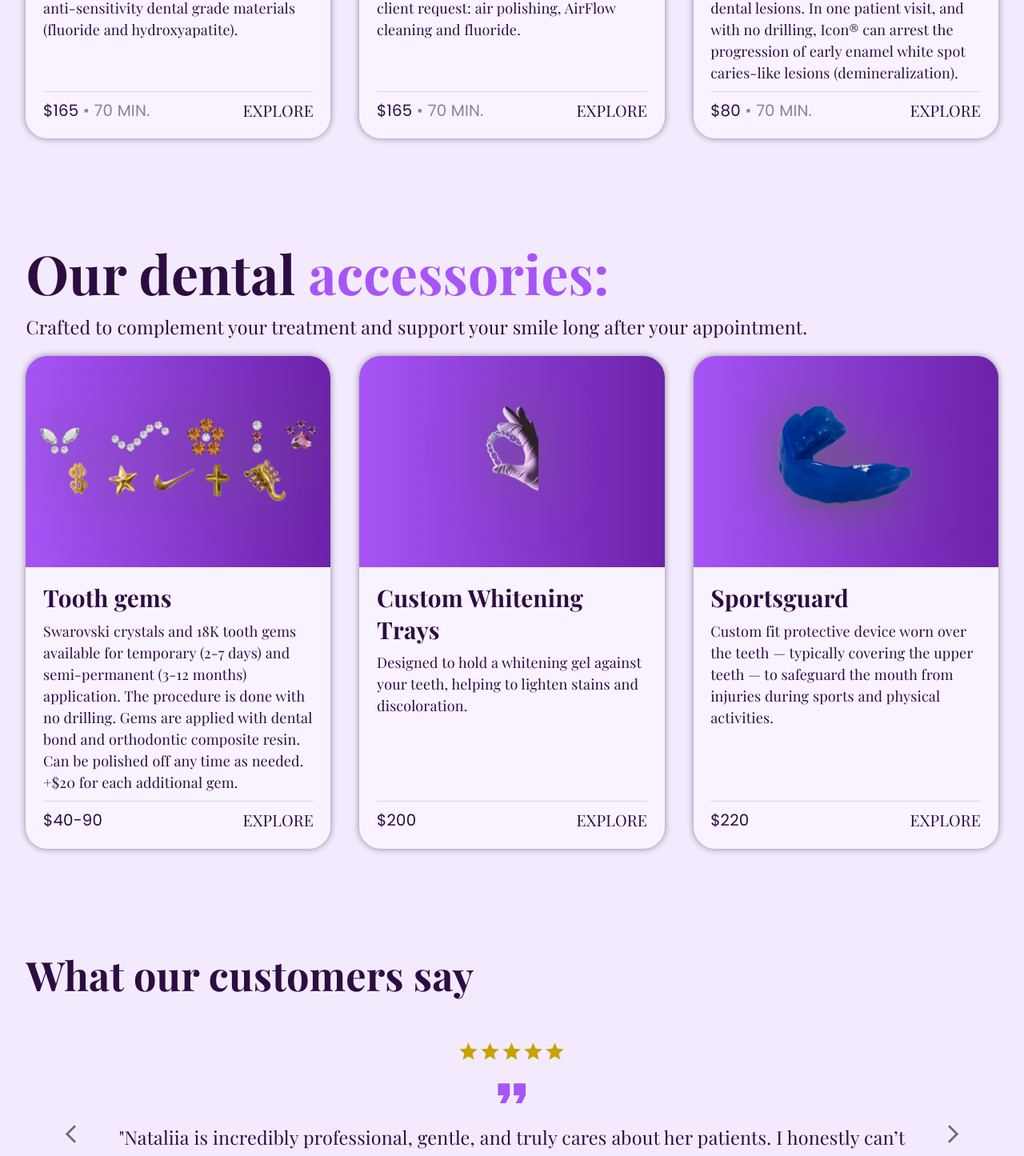
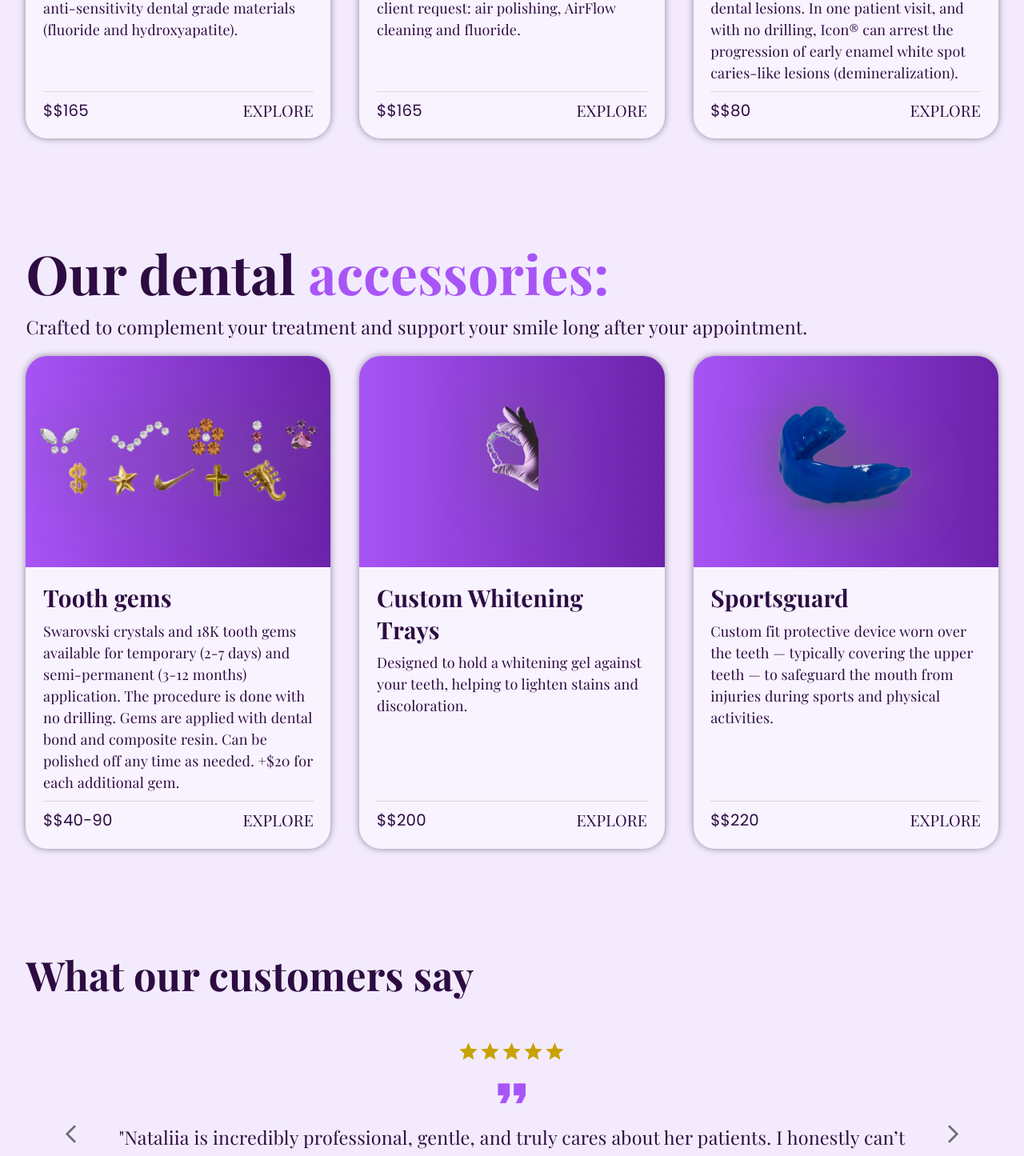
Before and after one commit to nadobrranichh/apollonia, a React (Vite) app: page / in a window 1280 px wide. Shown: the part 2600-4045 px from the top of the page at 80% size. Built offline with nearby package versions, Linux system fonts and the light colour scheme; no server answers; a web font is replaced by a local one.

Commit message:
feat: add translations to homepage

```diff
--- /dev/null
+++ b/src/lists/treatmentsAssets.ts
@@ -0,0 +1,17 @@
+import WhiteningImg from "../assets/regular-whitening-teeth.png";
+import SwarovskiCrystalsImg from "../assets/tooth-gems.png";
+import GoldenToothGemsImg from "../assets/golden-tooth-gems.png";
+import WhiteningTrayImg from "../assets/whitening-tray-cropped.png";
+import SportsguardImg from "../assets/sportsguard.png";
+
+export const treatmentsAssets = [
+  { id: 1, imageSrc: WhiteningImg },
+  { id: 2, imageSrc: WhiteningImg },
+  { id: 3, imageSrc: WhiteningImg },
+];
+
+export const accesoriesAssets = [
+  { id: 1, imageSrc: [SwarovskiCrystalsImg, GoldenToothGemsImg] },
+  { id: 2, imageSrc: WhiteningTrayImg },
+  { id: 3, imageSrc: SportsguardImg },
+];
--- a/src/pages/HomePage.tsx
+++ b/src/pages/HomePage.tsx
@@ -1,21 +1,27 @@
 import { Box, Link, Stack, Typography } from "@mui/material";
 import HeroSection from "../components/home/HeroSection";
-import WhiteningImg from "../assets/regular-whitening-teeth.png";
 import TreatmentCard from "../components/TreatmentCard";
-import SwarovskiCrystalsImg from "../assets/tooth-gems.png";
-import GoldenToothGemsImg from "../assets/golden-tooth-gems.png";
-import WhiteningTrayImg from "../assets/whitening-tray-cropped.png";
-import SportsguardImg from "../assets/sportsguard.png";
 import MethodAndQuoteSection from "../components/home/MethodAndQuoteSection";
 import { Link as RouterLink } from "react-router-dom";
 import { SectionBox } from "../components/SectionBox";
 import { useResponsiveHeadingVariant } from "../hooks/useResponsiveHeadingVariant";
 import ReviewsSection from "../components/home/ReviewsSection";
 import MotionButton from "../motion/components/MotionButton";
+import { useTranslation } from "react-i18next";
+import type { TreatmentCardProps } from "../types";
+import { treatmentsAssets, accesoriesAssets } from "../lists/treatmentsAssets";
 
 export default function HomePage() {
   const headingVariant = useResponsiveHeadingVariant();
   const smallHeadingVariant = useResponsiveHeadingVariant("small");
+  const { t } = useTranslation();
+
+  const treatments = t("home.treatments.cards", {
+    returnObjects: true,
+  }) as TreatmentCardProps[];
+  const accessories = t("home.accesories.cards", {
+    returnObjects: true,
+  }) as TreatmentCardProps[];
 
   return (
     <Box component="main">
@@ -29,11 +35,11 @@ export default function HomePage() {
         {/* signature treatments section */}
         <SectionBox>
           <Typography variant={headingVariant} sx={{ marginBottom: "0.5rem" }}>
-            Our{" "}
+            {t("home.treatments.title1")}{" "}
             <Box component="span" sx={{ color: "secondary.main" }}>
-              signature
+              {t("home.treatments.titleSpan")}
             </Box>{" "}
-            treatments:
+            {t("home.treatments.title2")}
           </Typography>
           <Typography
             sx={{
@@ -41,8 +47,7 @@ export default function HomePage() {
               marginBottom: "1rem",
             }}
           >
-            Designed for brighter smiles with comfort, precision, and lasting
-            results.
+            {t("home.treatments.subtitle")}
           </Typography>
 
           <Box
@@ -50,40 +55,28 @@ export default function HomePage() {
               display: "grid",
               gridTemplateColumns: { xs: "1fr", lg: "1fr 1fr 1fr" },
               gap: "2rem",
+              placeItems: "center",
             }}
           >
-            <TreatmentCard
-              imageSrc={WhiteningImg}
-              title="Painless Teeth Whitening Treatment"
-              description="LED whitening with red light therapy (anti inflammatory), gum
-              protection and anti-sensitivity dental grade materials (fluoride
-              and hydroxyapatite)."
-              price={"165"}
-              time="70 min"
-            />
-            <TreatmentCard
-              imageSrc={WhiteningImg}
-              title="Professional Teeth Cleaning"
-              description="Ultrasonic scaling followed by manual scaling and polishing.Add-ons as per client request: air polishing, AirFlow cleaning and fluoride."
-              price={"165"}
-              time="70 min"
-            />
-            <TreatmentCard
-              imageSrc={WhiteningImg}
-              title="White Spot Lesions Removal"
-              description="Icon® Infiltration Concept is used for the microinvasive treatment of white dental lesions. In one patient visit, and with no drilling, Icon® can arrest the progression of early enamel white spot caries-like lesions (demineralization)."
-              price={"80"}
-              time="70 min"
-            />
+            {treatments.map((t, i) => (
+              <TreatmentCard
+                key={i}
+                imageSrc={treatmentsAssets[i].imageSrc}
+                title={t.title}
+                description={t.description}
+                price={t.price}
+                time={t.time}
+              />
+            ))}
           </Box>
         </SectionBox>
 
         {/* dental accesories section */}
         <SectionBox id="accesories">
           <Typography variant={headingVariant} sx={{ marginBottom: "0.5rem" }}>
-            Our dental{" "}
+            {t("home.accesories.title")}{" "}
             <Box component="span" sx={{ color: "secondary.main" }}>
-              accessories:
+              {t("home.accesories.titleSpan")}
             </Box>
           </Typography>
           <Typography
@@ -92,8 +85,7 @@ export default function HomePage() {
               marginBottom: "1rem",
             }}
           >
-            Crafted to complement your treatment and support your smile long
-            after your appointment.
+            {t("home.accesories.subtitle")}
           </Typography>
 
           <Box
@@ -101,26 +93,18 @@ export default function HomePage() {
               display: "grid",
               gridTemplateColumns: { xs: "1fr", lg: "1fr 1fr 1fr" },
               gap: "2rem",
+              placeItems: "center",
             }}
           >
-            <TreatmentCard
-              imageSrc={[SwarovskiCrystalsImg, GoldenToothGemsImg]}
-              title="Tooth gems"
-              description="Swarovski crystals and 18K tooth gems available for temporary (2-7 days) and semi-permanent (3-12 months) application. The procedure is done with no drilling. Gems are applied with dental bond and orthodontic composite resin. Can be polished off any time as needed. +$20 for each additional gem."
-              price={"40-90"}
-            />
-            <TreatmentCard
-              imageSrc={WhiteningTrayImg}
-              title="Custom Whitening Trays"
-              description="Designed to hold a whitening gel against your teeth, helping to lighten stains and discoloration."
-              price={"200"}
-            />
-            <TreatmentCard
-              imageSrc={SportsguardImg}
-              title="Sportsguard"
-              description="Custom fit protective device worn over the teeth — typically covering the upper teeth — to safeguard the mouth from injuries during sports and physical activities."
-              price={"220"}
-            />
+            {accessories.map((a, i) => (
+              <TreatmentCard
+                key={i}
+                imageSrc={accesoriesAssets[i].imageSrc}
+                title={a.title}
+                description={a.description}
+                price={a.price}
+              />
+            ))}
           </Box>
         </SectionBox>
 
@@ -128,9 +112,11 @@ export default function HomePage() {
 
         <SectionBox>
           <Stack spacing={3} sx={{ alignItems: "center" }}>
-            <Typography variant={smallHeadingVariant}>Come see us</Typography>
-            <Typography sx={{ marginBottom: "1rem" }}>
-              Your next smile starts here. Find us at{" "}
+            <Typography variant={smallHeadingVariant}>
+              {t("home.cta.title")}
+            </Typography>
+            <Typography sx={{ marginBottom: "1rem", textAlign: "center" }}>
+              {t("home.cta.subtitle1")}{" "}
               <Link
                 component={RouterLink}
                 to="/visit"
@@ -140,9 +126,9 @@ export default function HomePage() {
                   fontWeight: "bold",
                 }}
               >
-                821 Eglinton Ave West
+                {t("home.cta.addressSpan")}
               </Link>{" "}
-              and come say hello.
+              {t("home.cta.subtitle2")}.
             </Typography>
             <Stack direction={{ xs: "column", sm: "row" }} spacing={1}>
               <MotionButton
@@ -150,14 +136,14 @@ export default function HomePage() {
                 component={RouterLink}
                 to="/visit"
               >
-                See on the map
+                {t("home.cta.buttons.map")}
               </MotionButton>
               <MotionButton
                 variant="outlined"
                 component={RouterLink}
                 to="/visit#directions"
               >
-                Get directions
+                {t("home.cta.buttons.directions")}
               </MotionButton>
             </Stack>
           </Stack>
```
